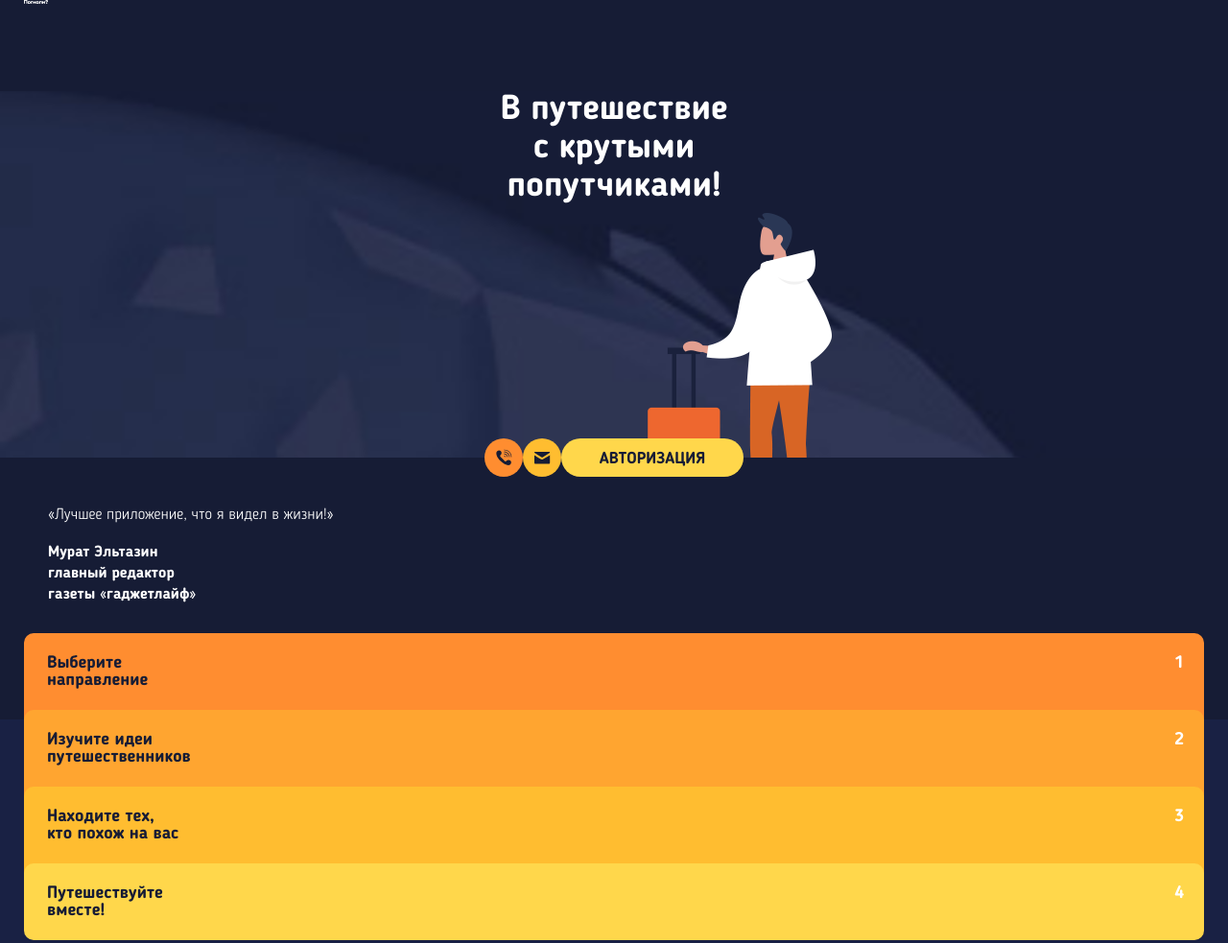
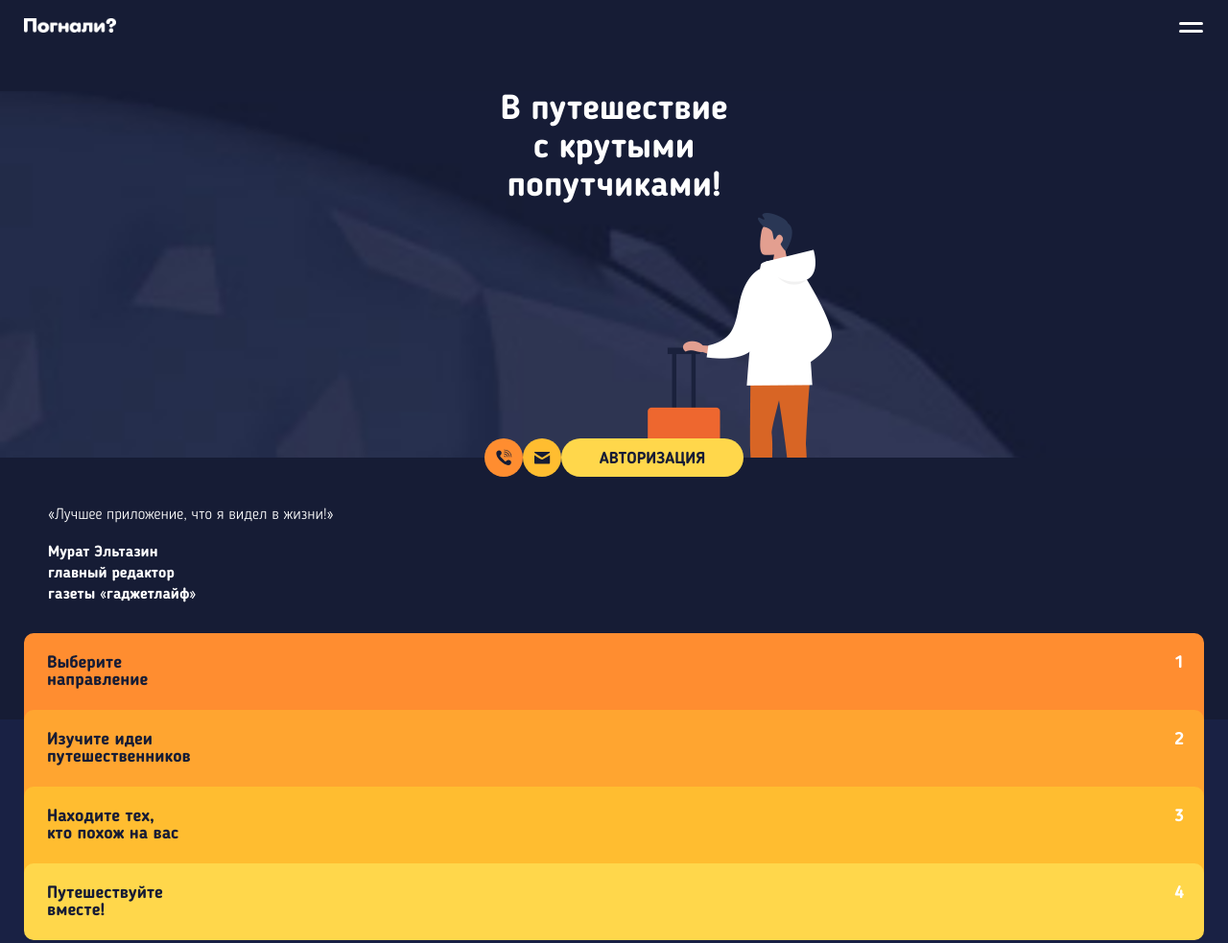
Before and after one commit to pestrige/974243-pognali-21, a website: page source/index.html in a window 1280 px wide. Shown: the top 983 px of the page at 96% size. Drawn offline with nearby package versions, Linux system fonts and the light colour scheme; some packages are replaced by stand-ins of ours; files that its build step writes are made by us from their sources.

Commit message:
Убрал фикс меню

```diff
--- a/source/sass/blocks/main-header.scss
+++ b/source/sass/blocks/main-header.scss
@@ -31,10 +31,10 @@
   }
 }
 
-.main-header__wrapper {
-  position: fixed;
-  top: 0;
-}
+// .main-header__wrapper {
+//   position: fixed;
+//   top: 0;
+// }
 
 .main-header__logo-wrapper {
   position: relative;
```
